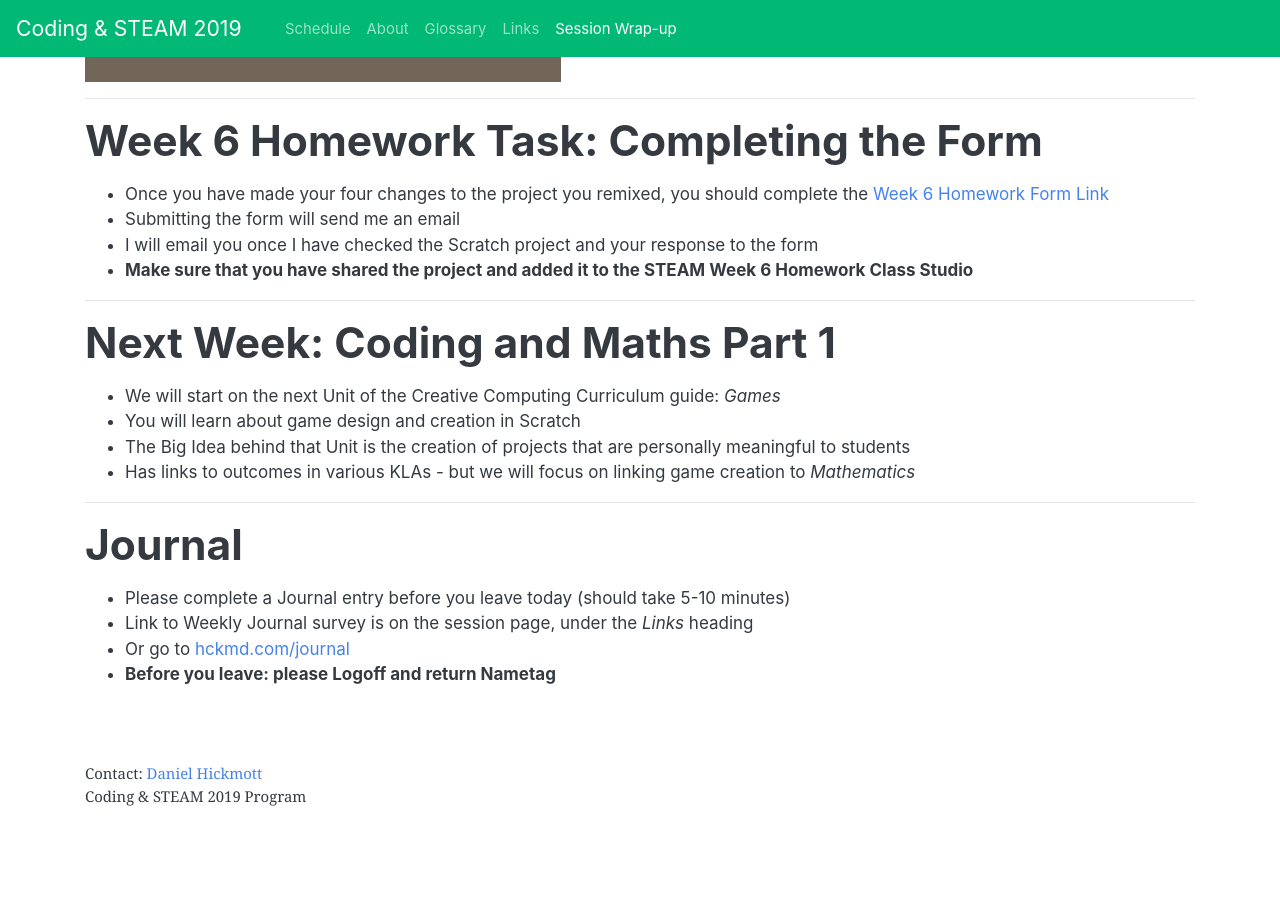
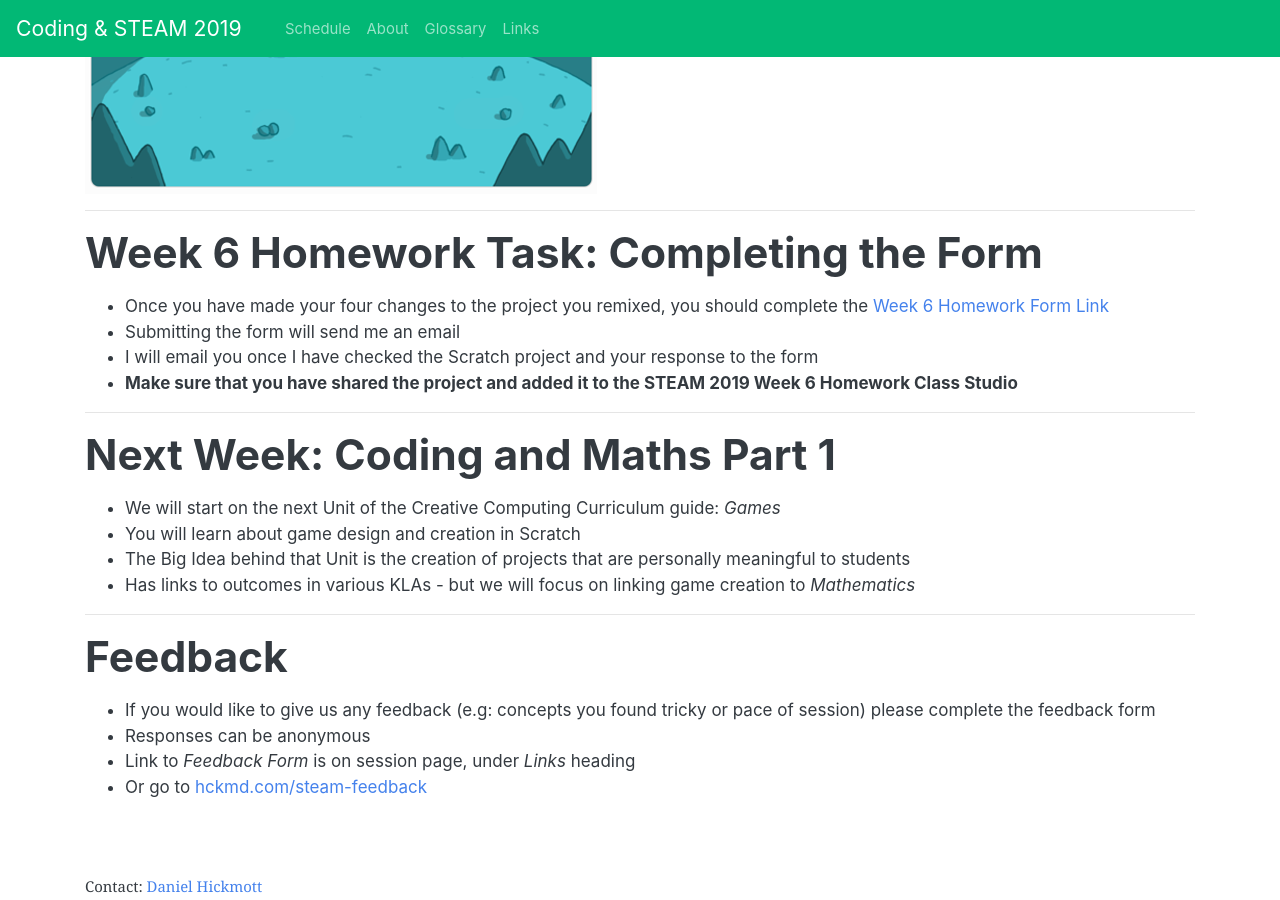
Before and after one commit to cs4s/steam-2019, a Jekyll site: the page built from week-6/presentations/session_end.md, in a window 1280 px wide and 900 px high, scrolled down 4170 px. Built offline with Jekyll 4.4.1, drawn with Linux system fonts in a browser that asks for light colours; our own code applies the rules of GitHub Pages for plain Markdown files; some of the changed text lies outside the part shown.

Commit message:
Updates Week 6 presentation files and adds PDFs

```diff
--- a/week-6/presentations/session_end.md
+++ b/week-6/presentations/session_end.md
@@ -1,12 +1,14 @@
+footer: [Coding & STEAM 2019 Program](https://cs4s.github.io/steam-2019/)
+
 # Session Wrap-up
 
-## Coding in Stage 3: Coding & STEAM
+## Coding & STEAM 2019
 
-### Mr Daniel Hickmott & Mr Andrew Lyell
+### Mr Daniel Hickmott & Dr Elena Prieto-Rodriguez
 
 #### Week 6: Coding and English Part 2
 
-##### 22nd June 2018
+##### 5th September 2019
 
 ---
 
@@ -33,7 +35,7 @@
 # Homework Tasks
 
 - Every week we will ask you to complete Homework
-- Contributes towards your NESA accreditation hours (each week is 1 hour, for a total of 10 hours)
+- Contributes towards your NESA accreditation hours (each week is 2 hours, for a total of 16 hours)
 - After you have finished, please email me and let me know, so I can record this
 - The tasks and links to complete this homework will always be available on the session page, under the *Homework* heading
 
@@ -58,7 +60,7 @@
 	- Add a *Sprite*
 	- Change the *Backdrop*
 - Take note of the changes you made
-- Complete the form available from the [Week 6 Homework Form Link](https://goo.gl/forms/nMbVBln3A3MouqTA2)
+- Complete the form available from the [Week 6 Homework Form Link](https://forms.gle/bjfiP3rWeERMxmBE7)
 
 ---
 
@@ -111,10 +113,10 @@
 
 # Week 6 Homework Task: Completing the Form
 
-- Once you have made your four changes to the project you remixed, you should complete the [Week 6 Homework Form Link](https://goo.gl/forms/nMbVBln3A3MouqTA2)
+- Once you have made your four changes to the project you remixed, you should complete the [Week 6 Homework Form Link](https://forms.gle/bjfiP3rWeERMxmBE7)
 - Submitting the form will send me an email
 - I will email you once I have checked the Scratch project and your response to the form
-- **Make sure that you have shared the project and added it to the STEAM Week 6 Homework Class Studio**
+- **Make sure that you have shared the project and added it to the STEAM 2019 Week 6 Homework Class Studio**
 
 ---
 
@@ -127,9 +129,9 @@
 
 ---
 
-# Journal
+# Feedback
 
-- Please complete a Journal entry before you leave today (should take 5-10 minutes)
-- Link to Weekly Journal survey is on the session page, under the *Links* heading
-- Or go to [hckmd.com/journal](hckmd.com/journal)
-- **Before you leave: please Logoff and return Nametag**
+- If you would like to give us any feedback (e.g: concepts you found tricky or pace of session) please complete the feedback form
+- Responses can be anonymous
+- Link to *Feedback Form* is on session page, under *Links* heading
+- Or go to [hckmd.com/steam-feedback](http://hckmd.com/steam-feedback)
```
Also changed, not shown: week-6/presentations/coding_and_english_2.md (+5 -3 lines), week-6/presentations/recap.md (+5 -3 lines), week-6/presentations/images/cookie_bird_add_sprite.png, week-6/presentations/images/cookie_bird_change_backdrop.png, week-6/presentations/images/cookie_bird_change_cookie_sprite.png, week-6/presentations/images/cookie_bird_change_level.png, week-6/presentations/images/cookie_bird_original.png, 6 other files.
